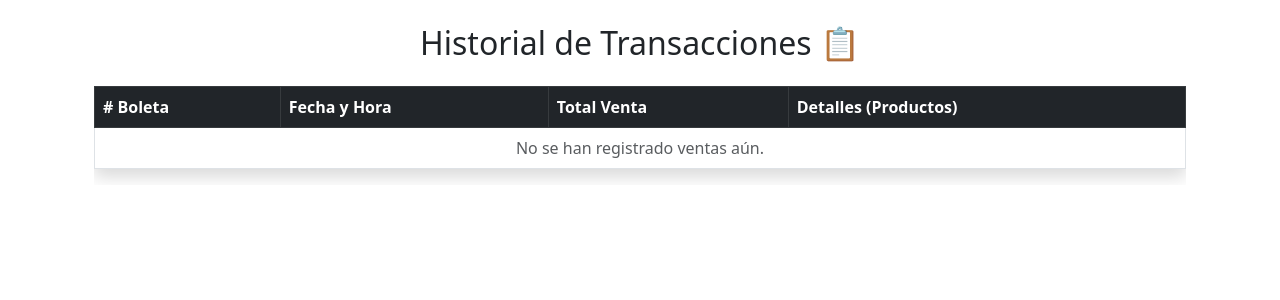
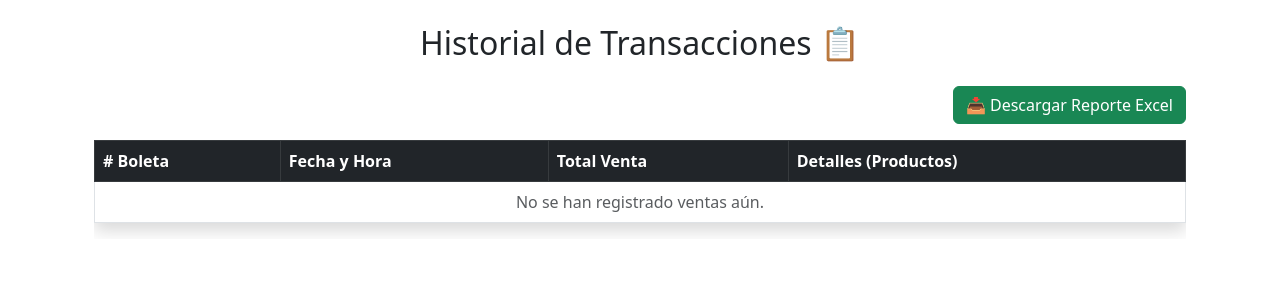
Before and after one commit to JimAcosta123/sistema-pos-senati, a Flask app: page /historial in a window 1280 px wide. Shown: the part 56-356 px from the top of the page. Run offline with Flask 3, Linux system fonts and the light colour scheme; the visitor is signed in with stand-in values (Sample User, id 1); data that the repository does not hold is empty.

Commit message:
ui: Implementación de botón de descarga de reportes en historial

```diff
--- a/templates/historial.html
+++ b/templates/historial.html
@@ -3,6 +3,12 @@
 {% block content %}
 <div class="container">
     <h2 class="mb-4 text-center">Historial de Transacciones 📋</h2>
+
+    <div class="d-flex justify-content-end mb-3">
+       <a href="/exportar_excel" class="btn btn-success">
+        📥 Descargar Reporte Excel
+       </a>
+    </div>
 
     <div class="table-responsive">
         <table class="table table-bordered shadow">
```
